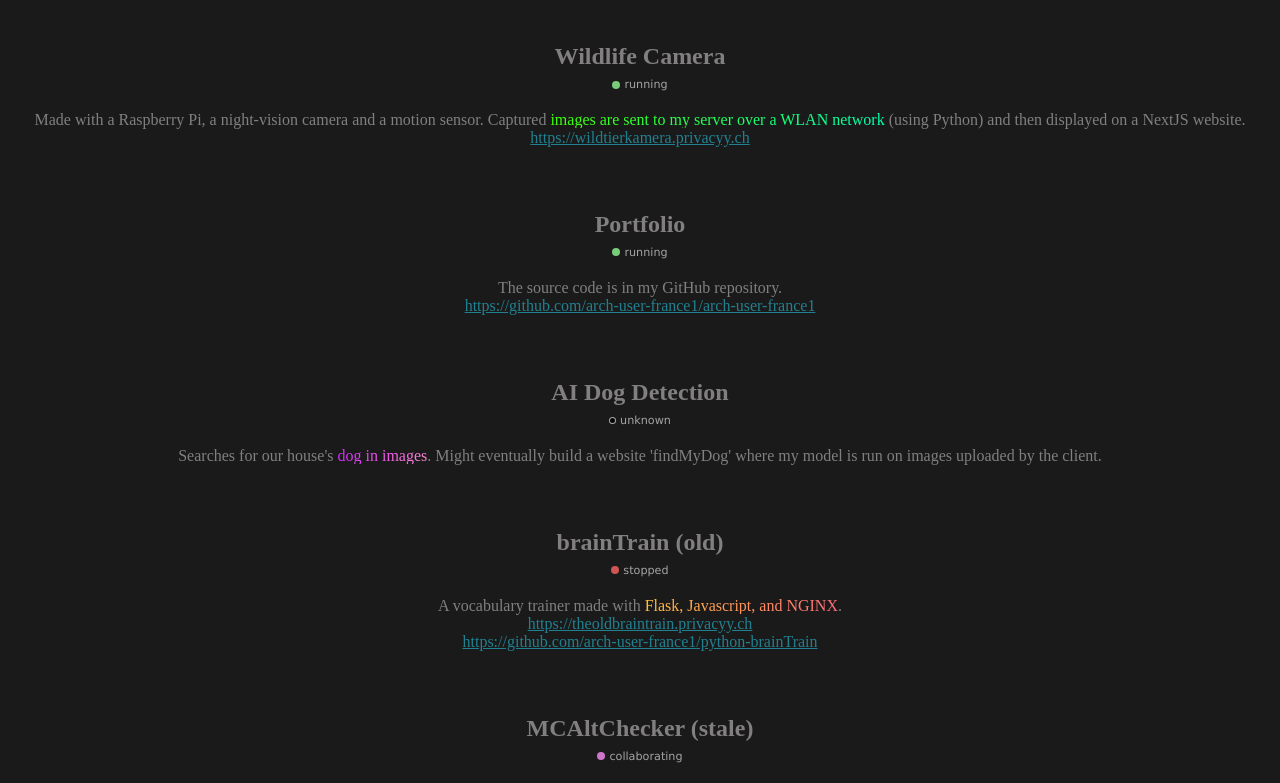
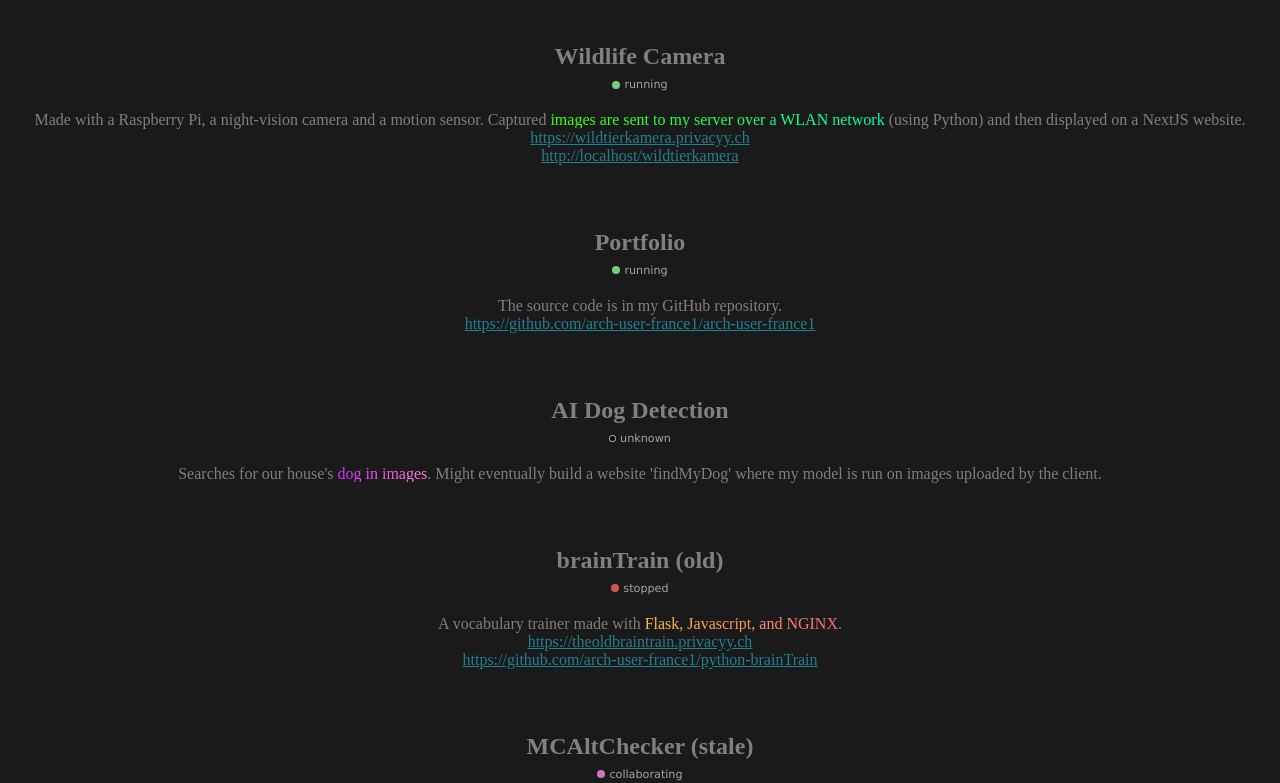
Before and after one commit to arch-user-france1/arch-user-france1, a Next.js app: page / in a window 1280 px wide. Shown: the part 1000-1783 px from the top of the page. Built offline with nearby package versions, Linux system fonts and the light colour scheme.

Commit message:
Wildlife Camera explanation

```diff
--- a/pages/index.js
+++ b/pages/index.js
@@ -1,20 +1,32 @@
 import styles from '../styles/Main.module.css'
 import Link from 'next/link'
 import Head from 'next/head'
+import { useRouter } from 'next/router'
+import { useEffect, useState } from 'react'
+import { basePath } from '@/next.config'
+
+export function Header() {
+  const introtext = "$ Portfolio"
+  return (
+  <header style={{marginBottom: "7rem"}}>
+    <div id={styles.header}>
+      <Link href="/">
+        <span id={styles.location}>{introtext}</span>
+      </Link>
+    </div>
+  </header>
+  )
+}
 
 export default function Page() {
+  const router = useRouter();
+  const [basePath, setBasePath] = useState("https://privacyy.ch/")
 
-  function Header() {
-    let introtext = "$ Portfolio"
-    return (<header style={{marginBottom: "7rem"}}>
-      <div id={styles.header}>
-        <span id={styles.location}>{introtext}</span>
-      </div>
-    </header>)
-  }
+  useEffect(() => {
+    setBasePath(`${location.origin}`)
+  }, [])
 
-
-  function Project({ projectname, children, link, status, visibleLinks, responsibleHostingMsg }) {
+  function Project({ projectname, children, link, status, visibleLinks, responsibleHostingMsg, onSiteLinks }) {
     let description = children
 
     let statusicon
@@ -44,9 +56,11 @@ export default function Page() {
       <div>{description}</div>
 
       {responsibleHostingMsg && (<div><br></br><span className='warning'>The following links are not hosted by me and I am not responsible for their availability.</span></div>)}
-      {visibleLinks && (<div className={styles.projectLinks}>
-        {visibleLinks.map((x) => (<Link target="_blank" rel="noopener" className={styles.projectLink} href={x}>{x}</Link>))}
-      </div>)}
+
+      <div className={styles.projectLinks}>
+        {visibleLinks && visibleLinks.map((x) => (<Link target="_blank" rel="noopener" className={styles.projectLink} href={x}>{x}</Link>))}
+        {onSiteLinks && onSiteLinks.map((x, key) => <Link className={styles.projectLink} href={x} key={key}>{basePath+x}</Link>)}
+      </div>
     </div>)
   }
 
@@ -136,7 +150,12 @@ export default function Page() {
       projectname="Wildlife Camera"
       status="running"
       link="https://wildtierkamera.privacyy.ch"
-      visibleLinks={["https://wildtierkamera.privacyy.ch"]}
+      onSiteLinks={[
+        "/wildtierkamera",
+      ]}
+      visibleLinks={[
+        "https://wildtierkamera.privacyy.ch",
+      ]}
       >
         <span>Made with a Raspberry Pi, a night-vision camera and a motion sensor. Captured <GrGreen>images are sent to my server over a WLAN network</GrGreen> (using Python) and then displayed on a NextJS website.</span>
       </Project>
--- a/styles/globals.css
+++ b/styles/globals.css
@@ -92,3 +92,7 @@ a {
   width: max-content;
   margin: none;
 }
+
+.centerText {
+  text-align: center;
+}
```
Also changed, not shown: pages/wildtierkamera.jsx (added, +29 -0 lines), public/WildlifeCamera.jpg (added).
